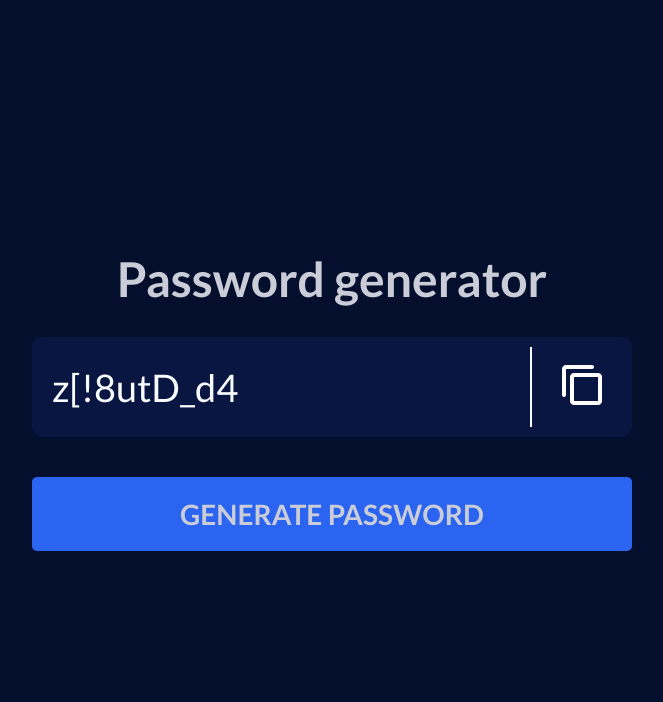
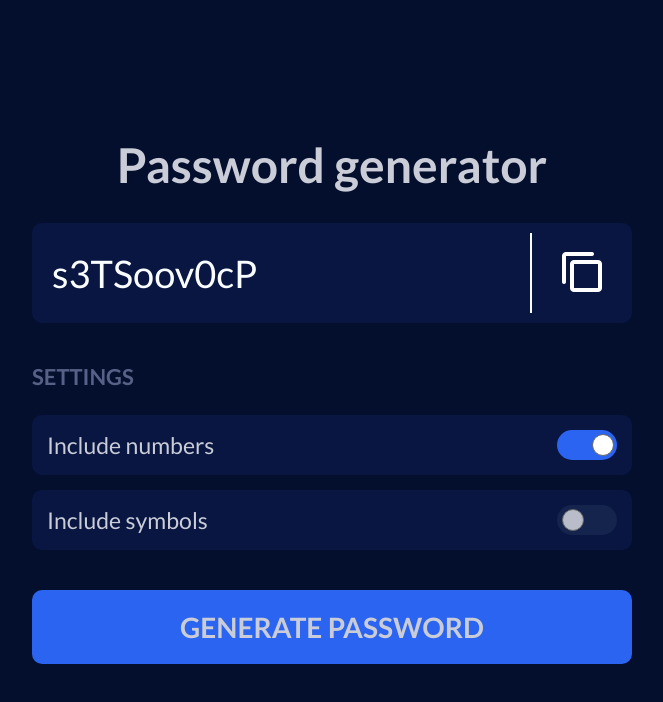
Before and after one commit to KevinAlvss/password-generator, a React (Create React App) app: page / in a window 1280 px wide. Shown: the top 702 px of the page, without its empty margins (308-971 px from the left). Built offline with nearby package versions, Linux system fonts and the light colour scheme.

Commit message:
adds include number and symbols option

```diff
--- a/src/App.js
+++ b/src/App.js
@@ -1,16 +1,39 @@
 import { useEffect, useState } from "react";
-import {Container, Title, GeneratedPasswordBox, VerticalLine, GeneratedPasswordInputBox, ButtonBox, CopyButton, GenerateNewPasswordButton} from "./styles.js";
+import {
+  Container,
+  Title,
+  GeneratedPasswordBox,
+  VerticalLine,
+  GeneratedPasswordInputBox,
+  ButtonBox,
+  CopyButton,
+  GenerateNewPasswordButton,
+  PasswordOptions,
+  Setting,
+  ToggleButton
+} from "./styles.js";
+
 import copy from './icons/copy.png'
 import { toast } from "react-toastify";
 
 function App() {
   const [password, setPassword] = useState("");
+  const [hasNumbers, setHasNumbers] = useState(true);
+  const [hasSymbols, setHasSymbols] = useState(false);
 
   function generatePassword(){
     const length = 10;
-    const charset = "abcdefghijklmnopqrstuvwxyzABCDEFGHIJKLMNOPQRSTUVWXYZ0123456789!@#$%&*()_+?{}[]^~:;<>|";
+    let charset = "abcdefghijklmnopqrstuvwxyzABCDEFGHIJKLMNOPQRSTUVWXYZ";
+    const numbers = "0123456789";
+    const symbols = "!@#$%&*()_+?{}[]^~:;<>";
+
+    if(hasNumbers)
+      charset+=numbers;
+
+    if(hasSymbols)
+      charset+=symbols;
+
     let newPassword = '';
-
     for(let i = 0; i < length; i++){
       newPassword += charset[Math.floor(Math.random() * charset.length)];
     }
@@ -31,6 +54,8 @@ function App() {
     generatePassword();
   },[])
 
+  console.log(hasSymbols);
+
   return (
     <Container>
       <Title>Password generator</Title>
@@ -45,6 +70,27 @@ function App() {
         </ButtonBox>
       </GeneratedPasswordBox>
 
+      <PasswordOptions>
+        <p>settings</p>
+        <Setting>
+          <p>Include numbers</p>
+          <ToggleButton
+            type={"checkbox"}
+            onChange={() => {setHasNumbers(!hasNumbers)}}
+            checked={hasNumbers}
+          />
+        </Setting>
+
+        <Setting>
+          <p>Include symbols</p>
+          <ToggleButton
+            type={"checkbox"}
+            onChange={() => {setHasSymbols(!hasSymbols)}}
+            checked={hasSymbols}
+          />
+        </Setting>
+      </PasswordOptions>
+
       <GenerateNewPasswordButton onClick={() => generatePassword()}>
         Generate Password
       </GenerateNewPasswordButton>
--- a/src/styles.js
+++ b/src/styles.js
@@ -20,7 +20,7 @@ export const GeneratedPasswordBox = styled.div`
     display: flex;
     align-items: center;
     justify-content: space-between;
-    min-width: 600px;
+    width: 600px;
 `;
 
 export const ButtonBox = styled.div`
@@ -61,10 +61,74 @@ export const CopyButton = styled.button`
 export const GenerateNewPasswordButton = styled.button`
     background-color: #2B64F0;
     font-size: 28px;
-    margin-top: 40px;
     text-transform: uppercase;
     font-weight: bold;
     padding: 20px 0px;
-    border-radius: 5px;
+    border-radius: 10px;
     width: 600px;
 `;
+
+export const PasswordOptions = styled.div`
+    display: flex;
+    flex-direction: column;
+    width: 600px;
+    margin: 40px 0;
+    gap: 15px;
+
+    > p {
+        text-transform: uppercase;
+        font-size: 22px;
+        font-weight: bold;
+        margin-bottom: 10px;
+        color: #576086;
+    }
+`;
+
+export const Setting = styled.div`
+    background-color: #091642;
+    display: flex;
+    align-items: center;
+    justify-content: space-between;
+    padding: 15px;
+    border-radius: 10px;
+
+    > p {
+        font-size: 23px;
+    }
+`;
+
+export const ToggleButton = styled.input`
+    all: unset;
+    position: relative;
+    display: inline-block;
+    width: 60px;
+    height: 30px;
+    background-color: #14244C;
+    border-radius: 15px;
+    cursor: pointer;
+    transition: background-color 100ms ease-in-out;
+
+    &:checked{
+        background-color: #2B64F0;
+    }
+
+    &::after{
+        content: "";
+        position: absolute;
+        height: 20px;
+        width: 20px;
+        background-color: #B8BDC9;
+        border: 1px solid #666;
+        border-radius: 50%;
+        top: 50%;
+        left: 5px;
+        transform: translateY(-50%) scale(1, 1);
+        transition: left 200ms ease-in-out, transform 150ms ease-in-out, background-color 100ms ease-in-out;
+    }
+
+    &:checked::after{
+        left: calc(100% - 25px);
+        background-color: #fff;
+    }
+
+`;
```
